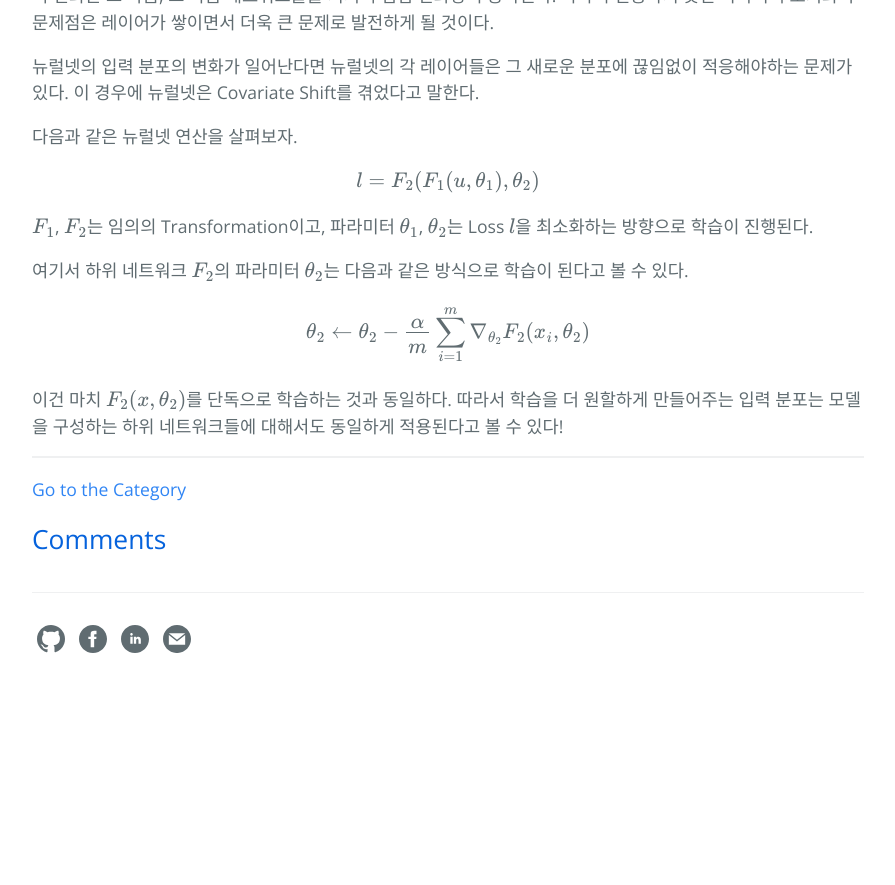
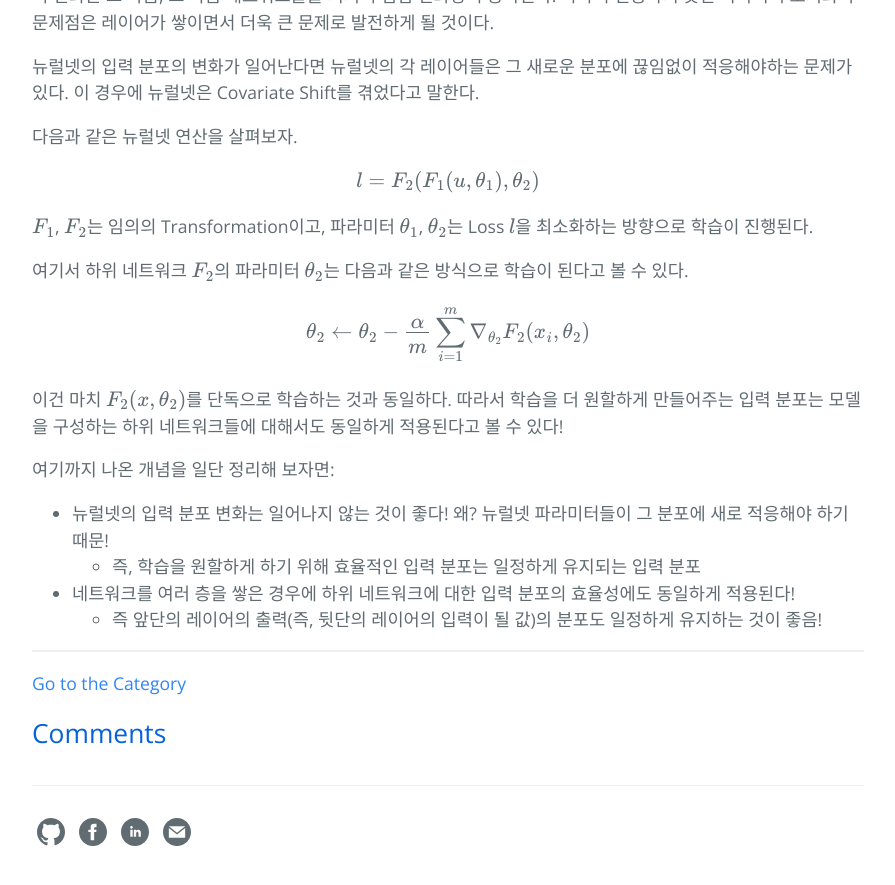
Before and after one commit to hcnoh/hcnoh.github.io, a Jekyll site: the page built from _posts/2018-11-27-batch-normalization.md, in a window 1280 px wide and 900 px high, scrolled down 1799 px. Shown: the top 885 px of the window, without its empty margins (192-1087 px from the left). Built offline with Jekyll 4.4.1, drawn with Linux system fonts in a browser that asks for light colours; formulas are drawn with MathJax 3; comment, search, counter and statistics services are not loaded; before the commit the page ends 2506 px from its top, so only the background shows below that.

Commit message:
Update 2018-11-27-batch-normalization.md

```diff
--- a/_posts/2018-11-27-batch-normalization.md
+++ b/_posts/2018-11-27-batch-normalization.md
@@ -59,3 +59,9 @@ $$F_1$$, $$F_2$$는 임의의 Transformation이고, 파라미터 $$\theta_1$$, $
 $$ \theta_2 \leftarrow \theta_2 - \frac{\alpha}{m}\sum_{i=1}^m \nabla_{\theta_2}F_2(x_i, \theta_2) $$
 
 이건 마치 $$F_2(x, \theta_2)$$를 단독으로 학습하는 것과 동일하다. 따라서 학습을 더 원할하게 만들어주는 입력 분포는 모델을 구성하는 하위 네트워크들에 대해서도 동일하게 적용된다고 볼 수 있다!
+
+여기까지 나온 개념을 일단 정리해 보자면:
+  - 뉴럴넷의 입력 분포 변화는 일어나지 않는 것이 좋다! 왜? 뉴럴넷 파라미터들이 그 분포에 새로 적응해야 하기 때문!
+    - 즉, 학습을 원할하게 하기 위해 효율적인 입력 분포는 일정하게 유지되는 입력 분포
+  - 네트워크를 여러 층을 쌓은 경우에 하위 네트워크에 대한 입력 분포의 효율성에도 동일하게 적용된다!
+    - 즉 앞단의 레이어의 출력(즉, 뒷단의 레이어의 입력이 될 값)의 분포도 일정하게 유지하는 것이 좋음!
```
